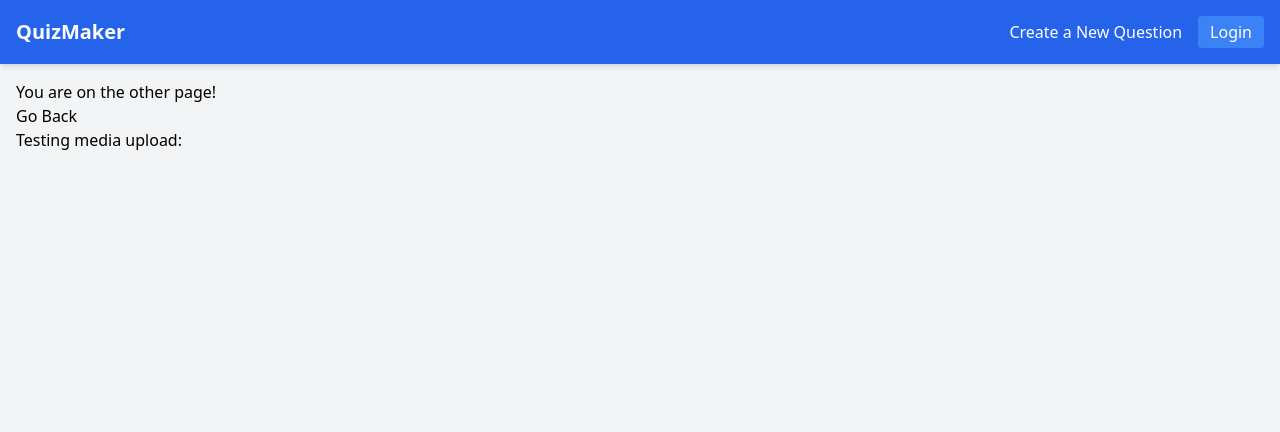
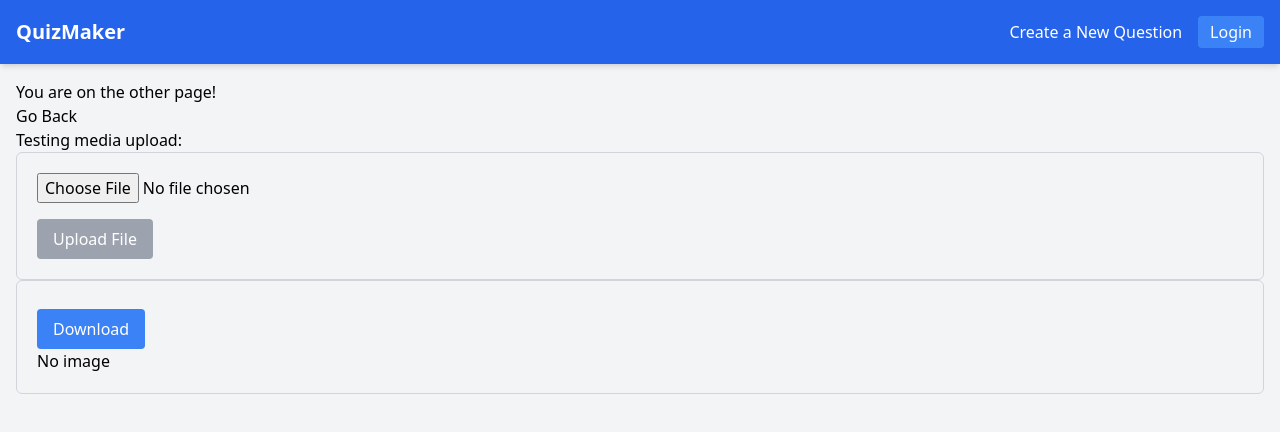
Before and after one commit to ajtoussaint/CS543_Final_Project, a React (Create React App) app in the folder client/: page /otherPage in a window 1280 px wide. Shown: the top 432 px of the page. Built offline with nearby package versions, Linux system fonts and the light colour scheme; no server answers.

Commit message:
Created prototype image upload on 'OtherPage'

```diff
--- a/client/src/components/OtherPage.js
+++ b/client/src/components/OtherPage.js
@@ -1,12 +1,84 @@
-import React from 'react';
-import { Link, Outlet } from "react-router-dom";
+import React, {useState} from 'react';
+import { Link } from "react-router-dom";
+import axiosInstance from '../modules/axiosInstance';
 
 const OtherPage = () => {
+
+    const [selectedFile, setSelectedFile] = useState(null);
+    const [file, setFile] = useState(null);
+    const [fileId, setFileID] = useState(null);
+
+    const handleFileChange = (event) => {
+        console.log(event.target.files[0]);
+        setSelectedFile(event.target.files[0]);
+    };
+
+    const handleUpload = async () => {
+        if (!selectedFile) {
+            alert('No file selected!');
+            return;
+        }
+        // Handle the upload logic, sending the file to a server.
+
+        const formData = new FormData();
+        formData.append('file', selectedFile);
+        console.log('Uploading:', formData);
+        console.log("tecst", formData.get("file"));
+        //selected File is an empty object in the request
+        try{
+            const res = await axiosInstance.post("/file", formData,{
+                headers: {
+                  'Content-Type': 'multipart/form-data'
+                }
+            });
+            console.log(res.data);
+            setFileID(res.data.fileId);
+        }catch(err){
+            console.error(err);
+        }
+    };
+
+    const handleDownload = async () => {
+        try{
+            const res = await axiosInstance.get("/file/" + fileId, { responseType: 'blob' });
+            const url = URL.createObjectURL(res.data);
+            setFile(url);
+        }catch(err){
+            console.error(err);
+        }
+    }
+
     return (
         <div>
             <div>You are on the other page!</div>
             <Link to='/'>Go Back</Link>
             <h1>Testing media upload:</h1>
+            <div className="p-5 border border-gray-300 rounded-md">
+                <input type="file" onChange={handleFileChange} className="block mb-2" />
+                {selectedFile && <p className="mb-2">Selected file: {selectedFile.name}</p>}
+                <button
+                    onClick={handleUpload}
+                    disabled={!selectedFile}
+                    className="mt-2 bg-blue-500 text-white px-4 py-2 rounded disabled:bg-gray-400 hover:bg-blue-600"
+                >
+                    Upload File
+                </button>
+            </div>
+            <div className="p-5 border border-gray-300 rounded-md">
+                <button
+                    onClick={handleDownload}
+                    className="mt-2 bg-blue-500 text-white px-4 py-2 rounded disabled:bg-gray-400 hover:bg-blue-600"
+                >
+                    Download
+                </button>
+                {/*Display the image*/}
+                {file ? (
+                    <img src={file} alt="Downloaded" />
+                ):(
+                    <p>No image</p>
+                )
+                }
+            </div>
         </div>
     )
 }
```
Also changed, not shown: 1 other file (tests, documents, lock files or other folders).
